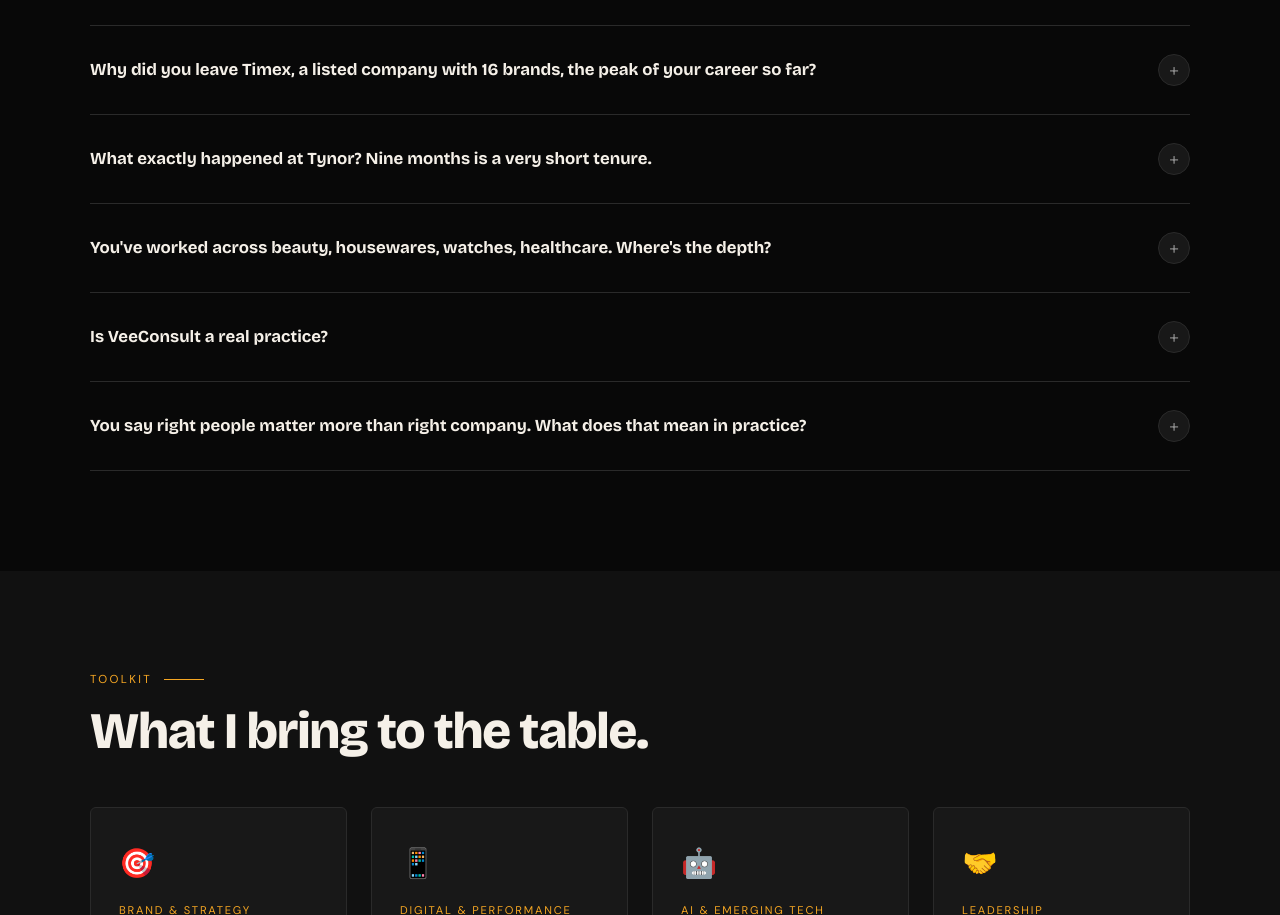
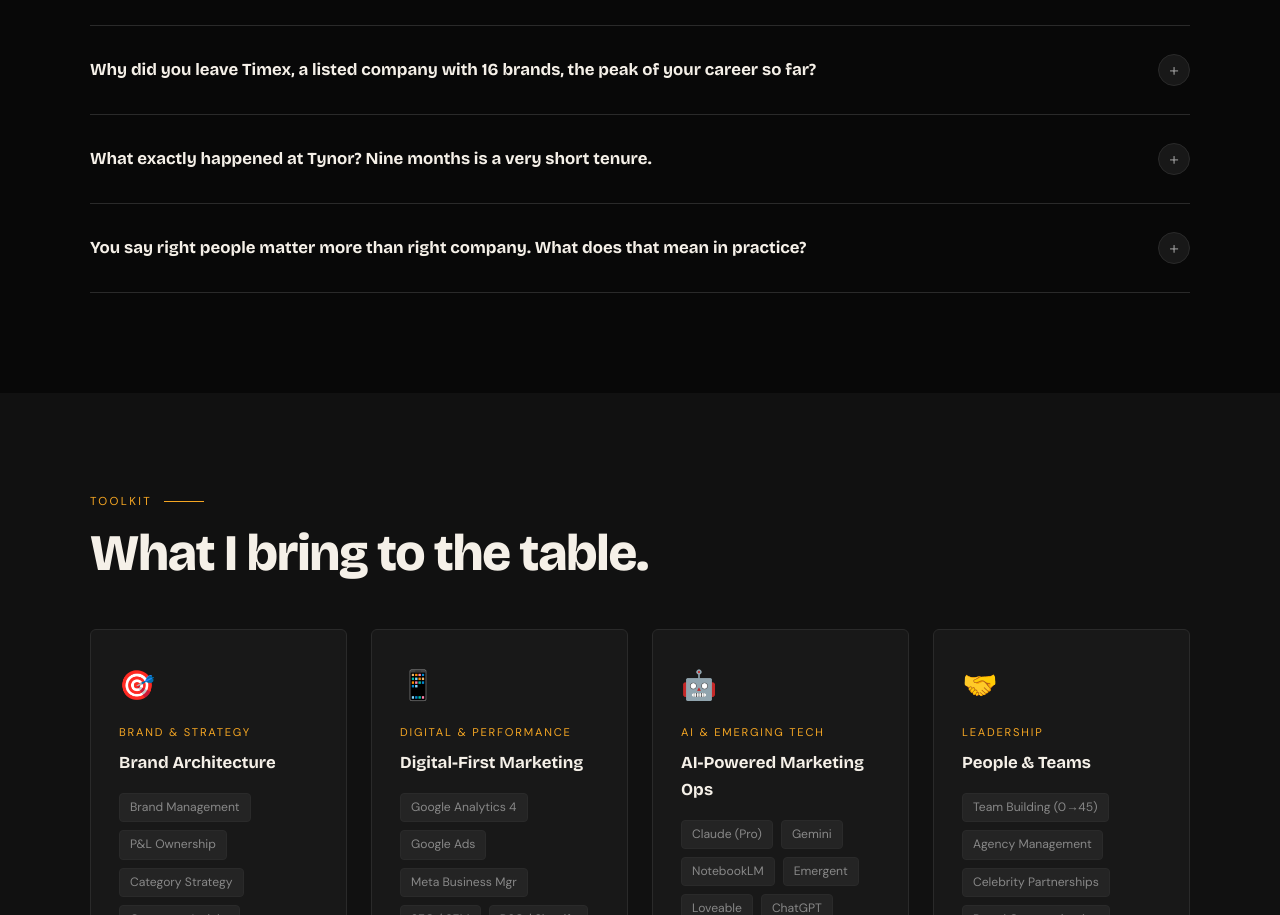
Before and after one commit to veeceehub/cv2, a plain HTML site: page index.html in a window 1280 px wide. Shown: the part 4991-5906 px from the top of the page. Drawn offline with nearby package versions, Linux system fonts and the light colour scheme.

Commit message:
Add files via upload

```diff
--- a/index.html
+++ b/index.html
@@ -530,32 +530,22 @@ footer{background:var(--black);padding:24px 40px;display:flex;justify-content:sp
 
       <div class="faq-item">
         <div class="faq-q" onclick="toggleFAQ(this)"><span class="faq-q-text">Your tenure track looks inconsistent, with short stints at Timex and Tynor. Are you a flight risk?</span><span class="faq-icon">+</span></div>
-        <div class="faq-a"><div class="faq-a-inner"><span style="color:var(--white);">Here's the full picture beyond the recent chapters.</span> DY Works: nearly 6 years. Finding ENKI: 6 years I built and ran from scratch. Tupperware: close to 4 years with an internal promotion. That's 16 years of deeply committed, long-term work relationships.<br><br>The two short chapters, Timex (18 months) and Tynor (9 months), both have specific, honest explanations, shared ahead. <span style="color:var(--amber);">I stay when the work is meaningful and the people are right.</span> Proven twice, at significant scale.</div></div>
+        <div class="faq-a"><div class="faq-a-inner"><span style="color:var(--white);">Here's the full picture.</span> DY Works: nearly 6 years. Finding ENKI: 6 years, built from scratch. Tupperware: 4 years, with an internal promotion. That's 16 years of committed, long-term work.<br><br>The two short chapters, Timex and Tynor, both have honest explanations, shared below. <span style="color:var(--amber);">I stay when the work is meaningful and the people are right.</span> Proven twice, at scale.</div></div>
       </div>
 
       <div class="faq-item">
         <div class="faq-q" onclick="toggleFAQ(this)"><span class="faq-q-text">Why did you leave Timex, a listed company with 16 brands, the peak of your career so far?</span><span class="faq-icon">+</span></div>
-        <div class="faq-a"><div class="faq-a-inner">Because I've learned, experientially not theoretically, that <span class="highlight">leadership culture matters as much as brand prestige. Sometimes more.</span><br><br>At Timex I delivered everything I was hired to deliver, and more. The numbers from my tenure are public and verifiable. 35% organic brand growth, 8X DTC, 500M+ reach. Then I made a values choice. I chose to leave an environment that had stopped enabling good work. I watched too many people bear things silently. I chose not to.<br><br><strong>This is not a complaint.</strong> I am selective about culture and leadership, because I know what it produces when those are right, and what it costs when they aren't. The right employer will understand this.</div></div>
+        <div class="faq-a"><div class="faq-a-inner"><span class="highlight">Leadership culture matters as much as brand prestige. Sometimes more.</span><br><br>At Timex I delivered: 35% organic brand growth, 8X DTC, 500M+ reach. Then I made a values choice. The environment had stopped enabling good work. I watched people bear things silently. I chose not to.<br><br><strong>This is not a complaint. It's a value statement.</strong> The right employer will understand this.</div></div>
       </div>
 
       <div class="faq-item">
         <div class="faq-q" onclick="toggleFAQ(this)"><span class="faq-q-text">What exactly happened at Tynor? Nine months is a very short tenure.</span><span class="faq-icon">+</span></div>
-        <div class="faq-a"><div class="faq-a-inner"><strong>Full transparency.</strong> I joined because of the founder's son, a progressive leader with a clear vision for building a modern health-tech marketing function. I believed in the vision and in him.<br><br>Within my first month of joining, <span class="highlight">he had a family-level business dispute with his father and exited the company entirely.</span> The mandate I was hired for ceased to exist. Further, the elder founder ran a more traditional operation and did not share the same aggressive vision which needs CXO-level investment.<br><br>In the time I was there, I built a marketing function from zero: website and UX, content production, influencer programs, digital performance, in-store POS, and AI-powered workflows. The work was real. The timing was unfortunately wrong. Bad luck, not bad judgment.</div></div>
-      </div>
-
-      <div class="faq-item">
-        <div class="faq-q" onclick="toggleFAQ(this)"><span class="faq-q-text">You've worked across beauty, housewares, watches, healthcare. Where's the depth?</span><span class="faq-icon">+</span></div>
-        <div class="faq-a"><div class="faq-a-inner"><strong>The depth is in the methodology, not the category.</strong> Brand architecture, P&L accountability, building teams from scratch, integrating digital with physical. These transfer. I've proven it repeatedly.<br><br>The more interesting argument: <span class="highlight">the CMO who has only ever worked in one category can't see around corners.</span> I can bring what a D2C-first brand does to a legacy FMCG. I can bring what a premium watch brand's influencer strategy looks like to a healthcare company that's never thought that way.<br><br>My deep expertise: brand transformation, building marketing functions from zero, digital-first strategy, P&L ownership, and making marketing legible to a board and a CFO. These are what actually matter at the CMO level.</div></div>
-      </div>
-
-      <div class="faq-item">
-        <div class="faq-q" onclick="toggleFAQ(this)"><span class="faq-q-text">Is VeeConsult a real practice?</span><span class="faq-icon">+</span></div>
-        <div class="faq-a"><div class="faq-a-inner"><strong>Five active mandates across sports infrastructure, design, food D2C, AI platforms, and social impact.</strong> SporTech Innovation Lab, Enki Studio, Origine Story, NowCollab, and Saanjha Charitable Foundation, each a real engagement with real deliverables.<br><br>And yes, <span class="highlight">I am open to a full-time CMO role.</span> VeeConsult means I'm not idle. A CMO who joins because they need the job will leave when a better one appears. A CMO who joins because it's genuinely the right fit stays and builds.</div></div>
+        <div class="faq-a"><div class="faq-a-inner"><strong>Full transparency.</strong> I joined for the founder's son, a progressive leader with a clear vision for health-tech marketing. Within my first month, <span class="highlight">he exited over a family business dispute.</span> The mandate I was hired for ceased to exist.<br><br>In the time I was there: website 7.5X in two quarters, content, influencer, digital performance, POS, AI-powered workflows. The work was real. The timing was wrong. Bad luck, not bad judgment.</div></div>
       </div>
 
       <div class="faq-item">
         <div class="faq-q" onclick="toggleFAQ(this)"><span class="faq-q-text">You say right people matter more than right company. What does that mean in practice?</span><span class="faq-icon">+</span></div>
-        <div class="faq-a"><div class="faq-a-inner">It means I do my due diligence on leadership, not just the JD. I will want to meet the CEO. I'll ask how decisions get made and what happens when marketing says no to something that won't work.<br><br><strong>What I'm looking for:</strong> a leader who respects expertise, a culture where healthy challenge is welcomed, and an organisation where marketing has a genuine seat at the P&L table.<br><br><span class="highlight">My mentor is Rekha Pamani Gulati, former CEO of DY Works.</span> She's been my professional north star for over 20 years, because she built exactly that kind of environment. It's not a unicorn standard. It's a reasonable one. And I know what it produces.</div></div>
+        <div class="faq-a"><div class="faq-a-inner">It means I do due diligence on the leader, not just the JD. I will want to meet the CEO. I ask how decisions get made, and what happens when marketing says no to something that won't work.<br><br><span class="highlight">My mentor is Rekha Pamani Gulati, ex-CEO of DY Works.</span> She built exactly that kind of environment for over 20 years. It's not a unicorn standard. It's a reasonable one. And I know what it produces.</div></div>
       </div>
 
     </div>
```
